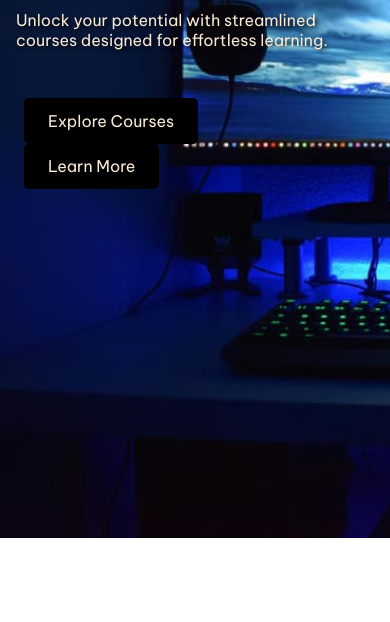
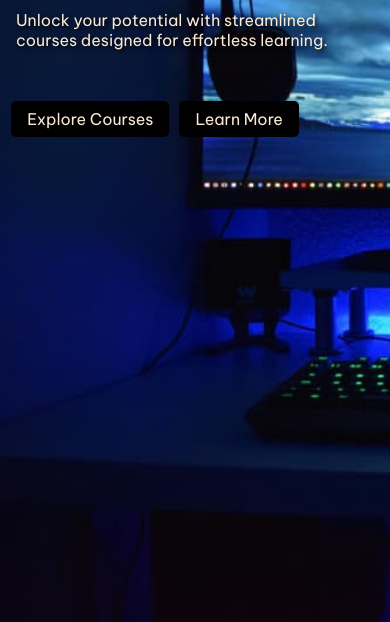
Before and after one commit to Oziemepaul/web_dev_project, a plain HTML site: page index.html in a window 390 px wide. Shown: the part 284-906 px from the top of the page. Before the commit the page ends 844 px from the top, so only its background shows below. Drawn offline with Linux system fonts and the light colour scheme.

Commit message:
third commit

```diff
--- a/css/style.css
+++ b/css/style.css
@@ -296,6 +296,7 @@ main{
     }
     main{
     padding:0.5rem;
+    height: 100vh;
     }
     .main_content{
     width: 100%;
@@ -312,6 +313,11 @@ main{
     font-size: 1rem;
     width: 100%;
     padding: 0 0.5rem;
+    }
+    .main_content button{
+    padding: 0.5rem 1rem;
+        margin: 0.5rem 0.2rem;
+        margin-top: 0.2rem;
     }
     .courses{
     flex-direction: column;
```
